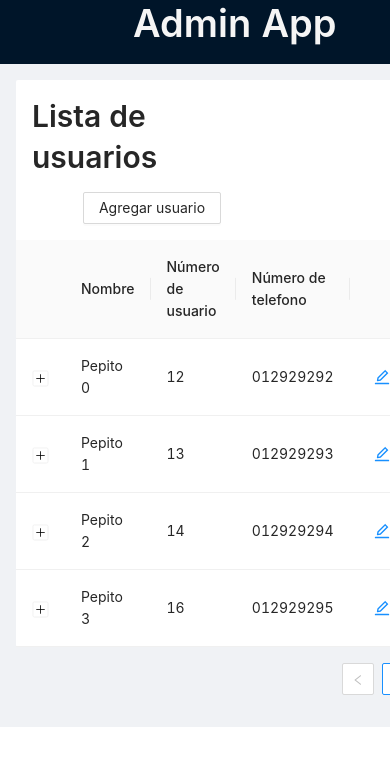
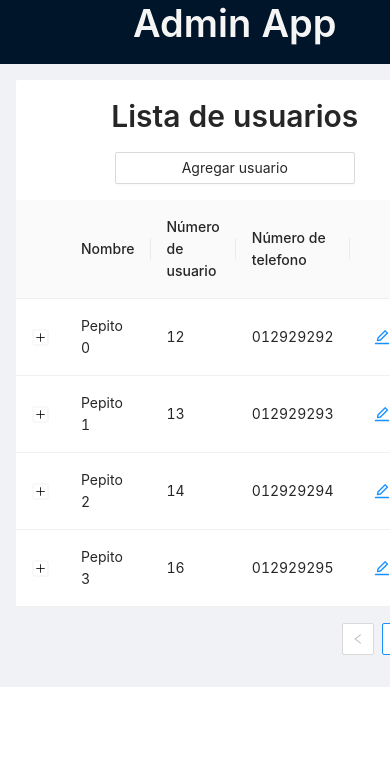
Before and after one commit to AlanEzequielA/admin-ex, a Next.js app: page / in a window 390 px wide. Shown: the top 766 px of the page. Built offline with nearby package versions, Linux system fonts and the light colour scheme.

Commit message:
[ResponsiveStyles] Adds responsive grid to title

```diff
--- a/components/users/table/title-table/index.js
+++ b/components/users/table/title-table/index.js
@@ -2,15 +2,16 @@ import {Row, Col, Typography, Button, Popover} from "antd";
 import {UserForm} from "../../user-form";
 
 export const TitleTable = ({ handleCreate, form }) => (
-  <Row justify="space-between">
-    <Col>
+  <Row justify="center">
+    <Col xs={24} md={18}>
       <Typography.Title level={2}>
         Lista de usuarios
       </Typography.Title>
     </Col>
-    <Col>
+    <Col xs={24} md={6}>
       <Popover
         trigger="click"
+        className="create-user-popover"
         placement="topRight"
         content={() => (
           <UserForm
```
